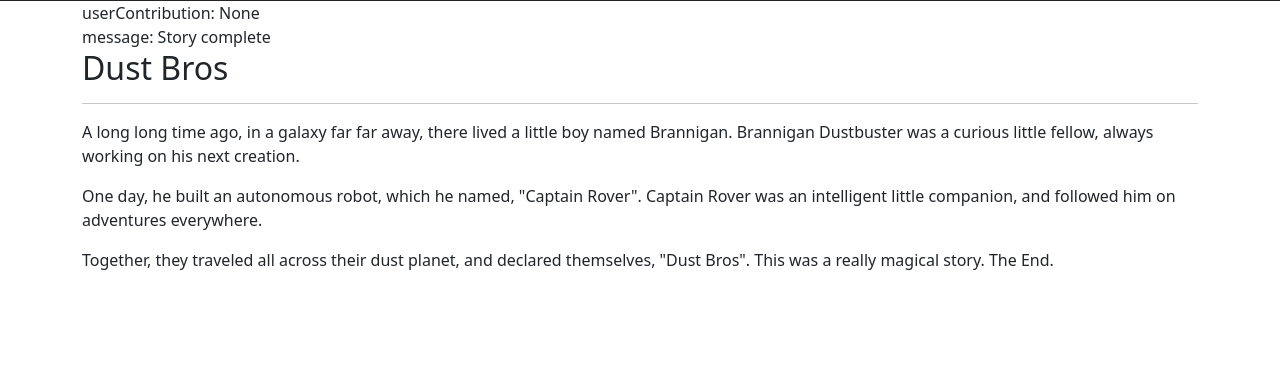
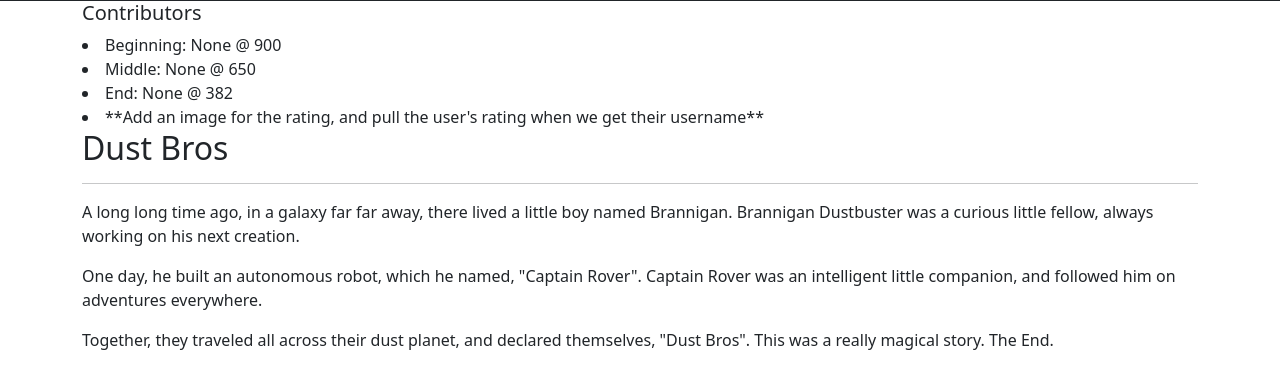
Before and after one commit to jonathanramanujam/ShaggyDogTale, a Django app: page /shaggydogtale/1 in a window 1280 px wide. Shown: the part 55-444 px from the top of the page. Run offline with Django 3.2, Linux system fonts and the light colour scheme; data comes from the database, SQL or seed files in the repository; both versions use the stored data as it was after the commit.

Commit message:
fixed create/redirect bug, contributor description

```diff
--- a/sdt_site/shaggydogtale/templates/shaggydogtale/view.html
+++ b/sdt_site/shaggydogtale/templates/shaggydogtale/view.html
@@ -3,8 +3,11 @@
     <div class="container">
         <div class="row">
             <div class="col">
-                <div>userContribution: {{userContribution}}</div>
-                <div>message: {{message}}</div>
+                <h5>Contributors</h5>
+                <li>Beginning: {{beginningContributor}} @ 900</li>
+                <li>Middle: {{middleContributor}} @ 650</li>
+                <li>End: {{endContributor}} @ 382</li>
+                <li>**Add an image for the rating, and pull the user's rating when we get their username**</li>
                 {% comment %} if user contributed, add a form for their contribution {% endcomment %}
                 {% if userContribution %}
                     {% if userContribution.section == 'b' %}
--- a/sdt_site/shaggydogtale/views.py
+++ b/sdt_site/shaggydogtale/views.py
@@ -1,5 +1,5 @@
 from django.shortcuts import render, redirect
-from .models import Story, Contribution
+from .models import Story, Contribution, User
 from .forms import BeginningForm, MiddleForm, EndForm
 from django.contrib import messages
 from itertools import chain
@@ -26,12 +26,31 @@
 
 def View(request, story_id):
     story = Story.objects.get(id=story_id)
+
     contributions = story.contributions.all()
-    #Attempt to get the user contribution
-    try:
-        userContribution = contributions.get(user=request.user)
-    except:
-        userContribution = None
+    userContribution = None
+    beginningContributor = None
+    middleContributor = None
+    endContributor = None
+    for contribution in contributions:
+        # Check if this is the current user's contribution
+        if contribution.user == request.user:
+            userContribution = contribution
+
+        # Get the usernames of contributors for each section
+        match contribution.section:
+            case 'b':
+                beginningContributor = User.objects.get(id=contribution.user.id).username
+            case 'm':
+                middleContributor = User.objects.get(id=contribution.user.id).username
+            case 'e':
+                endContributor = User.objects.get(id=contribution.user.id).username
+
+    # #Attempt to get the user contribution
+    # try:
+    #     userContribution = contributions.get(user=request.user)
+    # except:
+    #     userContribution = None
     message=None
     form=None
 
@@ -65,6 +84,7 @@
                 story_id = form.save()
                 Contribution.objects.create(user=request.user, story=story_id, section='m')
                 messages.success(request, f'Middle created for {story.title}!')
+                return redirect('shaggydogtale:view', story_id=story.id)
         # elseif end has not been written, show endform
         elif contributions.count() == 2:
             form = EndForm(request.POST or None, instance=story)
@@ -72,6 +92,7 @@
                 story_id = form.save()
                 Contribution.objects.create(user=request.user, story=story_id, section='e')
                 messages.success(request, f'End created for {story.title}!')
+                return redirect('shaggydogtale:view', story_id=story.id)
         # else, the story is complete, just display.
         else:
             message='Story complete'
@@ -81,6 +102,9 @@
         'story': story,
         'contributions': contributions,
         'userContribution': userContribution,
+        'beginningContributor': beginningContributor,
+        'middleContributor': middleContributor,
+        'endContributor': endContributor,
         'message': message,
         'form': form
     }
```
Also changed, not shown: sdt_site/db.sqlite3.
